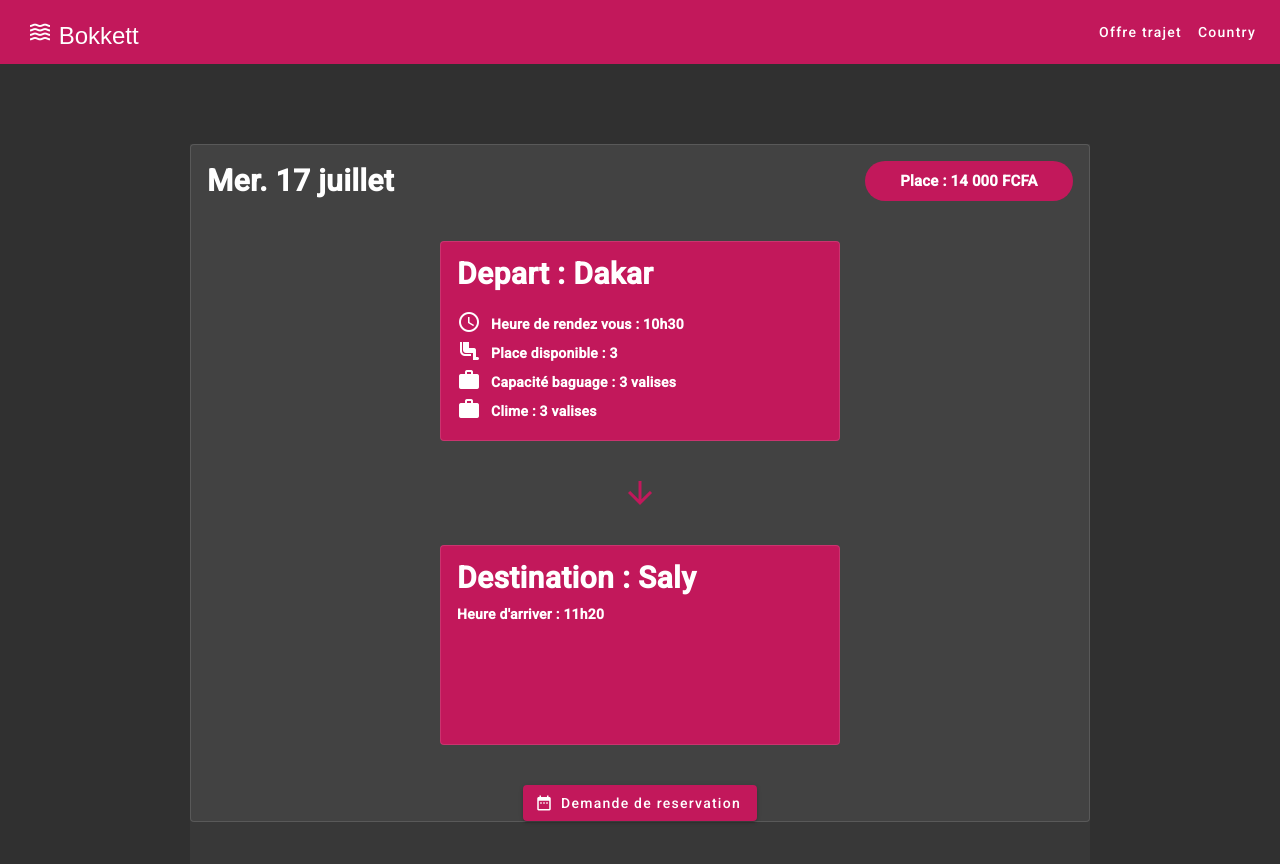
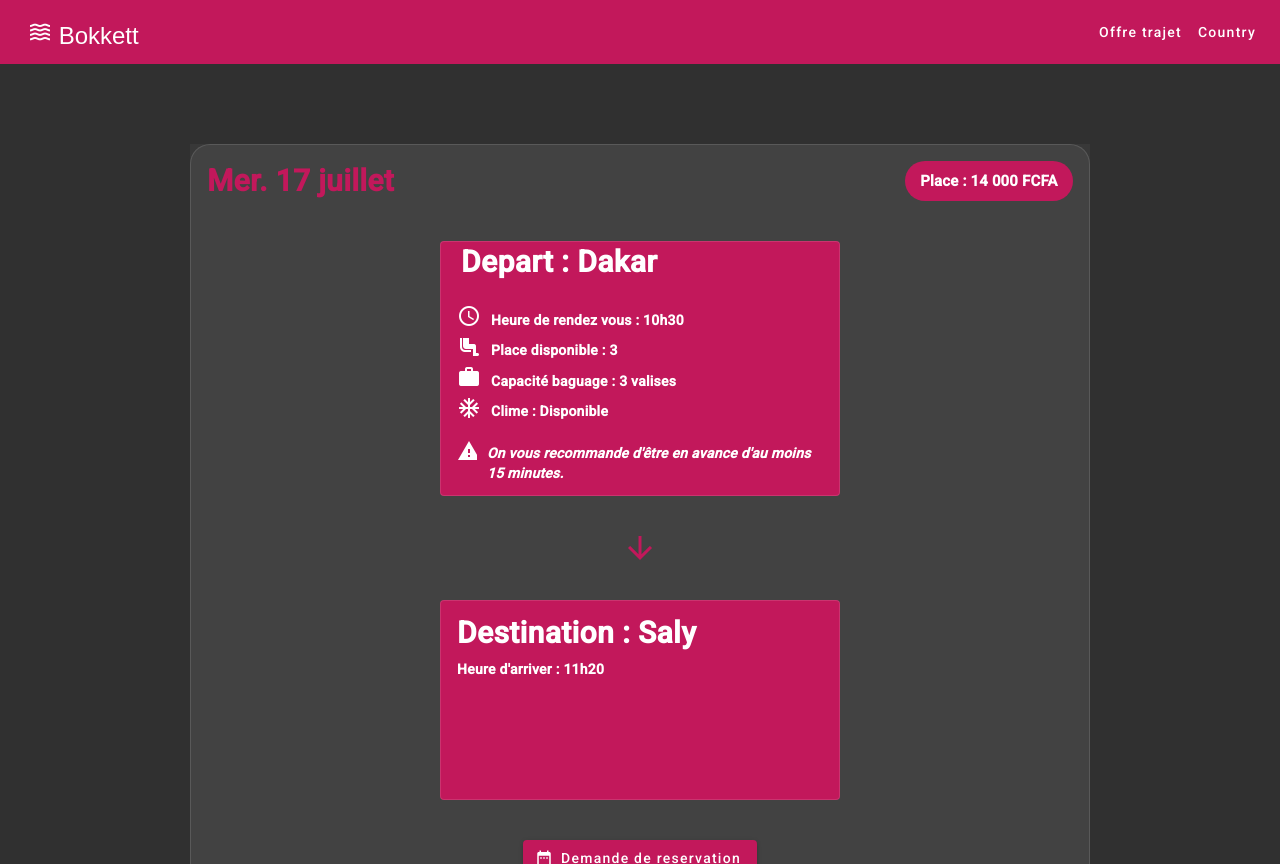
Before and after one commit to mouhamadoudou/Bokkitt-Front, an Angular app: page /trip in a window 1280 px wide. Built offline with nearby package versions, Linux system fonts and the light colour scheme.

Commit message:
Card page ok

```diff
--- a/src/app/trip/trip.component.css
+++ b/src/app/trip/trip.component.css
@@ -41,6 +41,11 @@ mat-drawer-content {
 .trip-header {
     max-width: 900px;
     width: 100%;
+
+    width: 100%;
+    height: 780px;
+
+    border-radius: 20px;
     /* align-items:center; */
 }
 
@@ -53,6 +58,11 @@ mat-card-title {
 
 mat-card-header {
     text-align: center;
+
+}
+
+.prim {
+    color:  #c2185b;
 
 }
 
@@ -89,7 +99,7 @@ mat-card-header {
 .traject-price {
     background-color: #c2185b;
     max-width: 100%;
-    width: 200px;
+    width: 160px;
     padding: 4px;
     border-radius: 20px;
 
@@ -116,7 +126,7 @@ mat-card-header {
     background-color: #c2185b;
     margin-top: 40px;
     width: 400px;
-    height: 200px;
+    height: 255px;
 }
 
 .destination-card {
@@ -144,12 +154,50 @@ mat-card-content p {
     font-weight: bold;
 }
 
-.depart-time {
+.depart-icon {
     display:flex;
     margin-bottom: 5px;
 }
 
-.depart-time p {
-    margin: 4px 0 0 10px;
+.depart-icon p {
+    margin: 5.5px 0 0 10px;
     /* margin-top: 4px; */
 }
+
+.depart-warning {
+    display:flex;
+    margin-bottom: 5px;
+    margin-top: 18px;
+}
+
+.depart-warning p {
+    margin: 4px 0 0 10px;
+    font-style: italic;
+    /* margin-top: 4px; */
+}
+
+.depart-header {
+    /* background-color: rgba(194, 24, 91, 0.2); */
+    /* background-color:  rgba(0, 0, 0, 0.2); */
+    padding: 4px 4px 6px 20px;
+
+}
+
+/* .trip-header[_ngcontent-ng-c3868837102] {
+    max-width: 900px;
+    width: 100%;
+    height: 780px;
+    background-color: red;
+  } */
+
+/* .header1[_ngcontent-ng-c3868837102] {
+    display: flex;
+    justify-content: space-between;
+    align-items: center;
+    background-color: rgba(194, 24, 91, 0.2);
+    pading: 10px;
+    padding: 10px;
+    border-radius: 20px;
+    margin-bottom: 40px;
+    margin-top: 10px;
+  } */
--- a/src/app/trip/trip.component.html
+++ b/src/app/trip/trip.component.html
@@ -18,7 +18,7 @@
 
             <mat-card appearance="outlined" class="trip-header">
                 <mat-card-header color="primary" class="header1">
-                    <mat-card-title>Mer. 17 juillet</mat-card-title>
+                    <mat-card-title class="prim">Mer. 17 juillet</mat-card-title>
                     <!-- <mat-card-title> {{trajectData.date}} </mat-card-title> -->
 
                     <div class="container-price">
@@ -32,30 +32,34 @@
                 </mat-card-header>
                 <mat-card-content class="contenair-dep-dest">
                     <mat-card class="depart-card" appearance="outlined">
-                        <mat-card-header color="primary">
+                        <mat-card-header class="depart-header" color="primary">
                             <!-- <mat-icon> local_taxi</mat-icon> -->
                             <mat-card-title> Depart : Dakar </mat-card-title>
                             <!-- <mat-card-title> Depart : {{trajectData.depart}} </mat-card-title> -->
                         </mat-card-header>
                         <mat-card-content>
                             <br>
-                            <div class="depart-time">
+                            <div class="depart-icon">
                                 <mat-icon> access_time </mat-icon>
                                 <p>
                                     Heure de rendez vous : 10h30
                                 </p>
                             </div>
-                            <div class="depart-time">
+                            <div class="depart-icon">
                                 <mat-icon> airline_seat_legroom_normal </mat-icon>
-                                <p> Place disponible : 3 </p>
+                                <p> Place disponible : 3</p>
                             </div>
-                            <div class="depart-time">
+                            <div class="depart-icon">
                                 <mat-icon> work </mat-icon>
                                 <p> Capacité baguage : 3 valises </p>
                             </div>
-                            <div class="depart-time">
-                                <mat-icon> work </mat-icon>
-                                <p> Clime : 3 valises </p>
+                            <div class="depart-icon">
+                                <mat-icon> ac_unit </mat-icon>
+                                <p> Clime : Disponible </p>
+                            </div>
+                            <div class="depart-warning">
+                                <mat-icon> warning </mat-icon>
+                                <p> On vous recommande d'être en avance d'au moins 15 minutes. </p>
                             </div>
                         </mat-card-content>
                     </mat-card>
@@ -74,7 +78,6 @@
                 <div class="reservation-button">
                     <button mat-raised-button color="primary">
                         <mat-icon> date_range </mat-icon>
-
                         Demande de reservation
                     </button>
                 </div>
```
